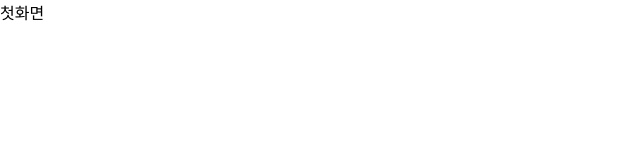
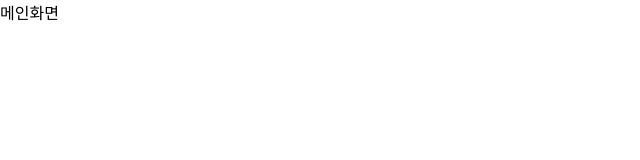
Before and after one commit to SeSACCBP/monit, a React (Create React App) app in the folder monit-app/: page / in a window 1280 px wide. Shown: the top 160 px of the page, without its empty margins (0-640 px from the left). Built offline with nearby package versions, Linux system fonts and the light colour scheme.

Commit message:
First to main

```diff
--- a/monit-app/src/App.js
+++ b/monit-app/src/App.js
@@ -1,12 +1,8 @@
-import logo from './logo.svg';
-import './App.css';
+import logo from "./logo.svg";
+import "./App.css";
 
 function App() {
-  return (
-    <div className="App">
-      첫화면
-    </div>
-  );
+  return <div className="App">메인화면</div>;
 }
 
 export default App;
```
